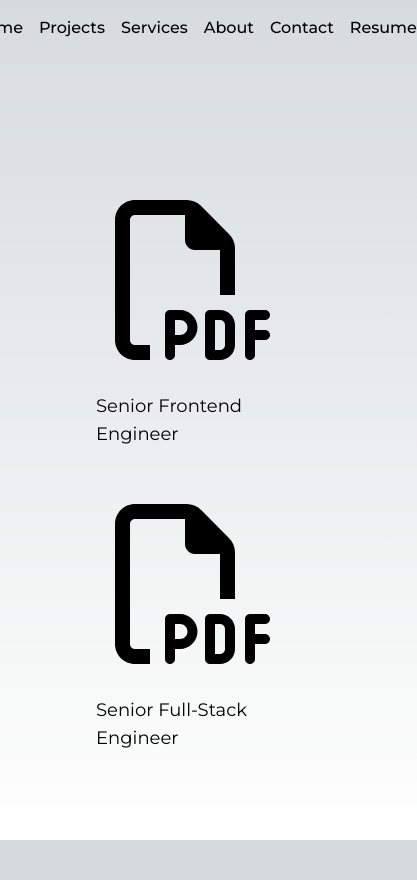
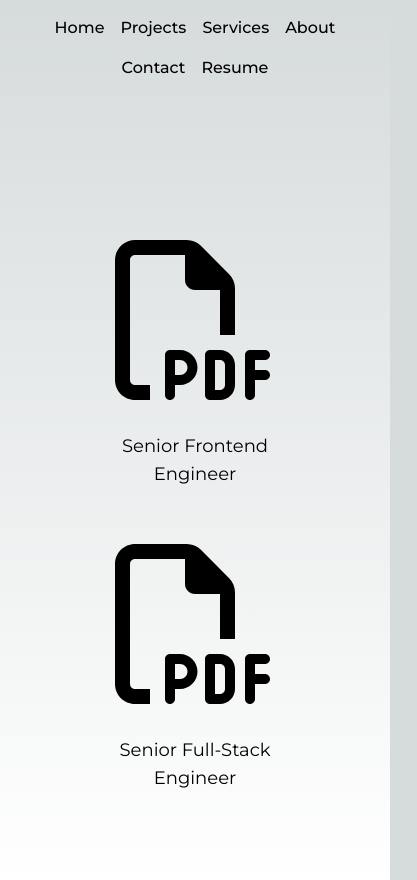
Before and after one commit to jinjingngo/blog, a Next.js app: page /resume in a window 390 px wide. Shown: the whole page, 417 px wide, since content can reach past the window. Before the commit the page ends 844 px from the top, so only its background shows below. Built offline with nearby package versions, Linux system fonts and the light colour scheme.

Commit message:
fix: style issue (#14)

```diff
--- a/src/app/components/Header/Header.module.css
+++ b/src/app/components/Header/Header.module.css
@@ -7,7 +7,7 @@
 }
 
 .header__nav_list {
-  @apply flex gap-4 md:gap-8 justify-center;
+  @apply flex gap-4 md:gap-8 justify-center flex-wrap;
 }
 
 .header__nav_anchor {
--- a/src/app/components/ResumeCard/ResumeCard.tsx
+++ b/src/app/components/ResumeCard/ResumeCard.tsx
@@ -16,7 +16,7 @@ const ResumeCard = ({ position, url }: ResumeCardProps) => {
         href={url}
       >
         <FaRegFilePdf size={"10rem"} />
-        <h1>{position}</h1>
+        <h1 className="text-center">{position}</h1>
       </a>
     </article>
   );
```
